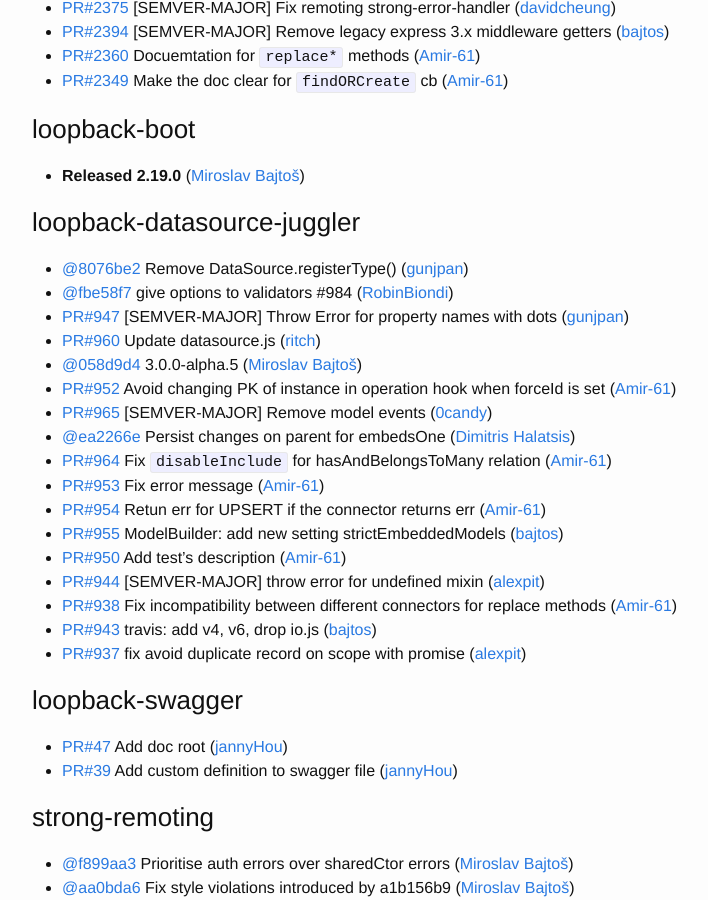
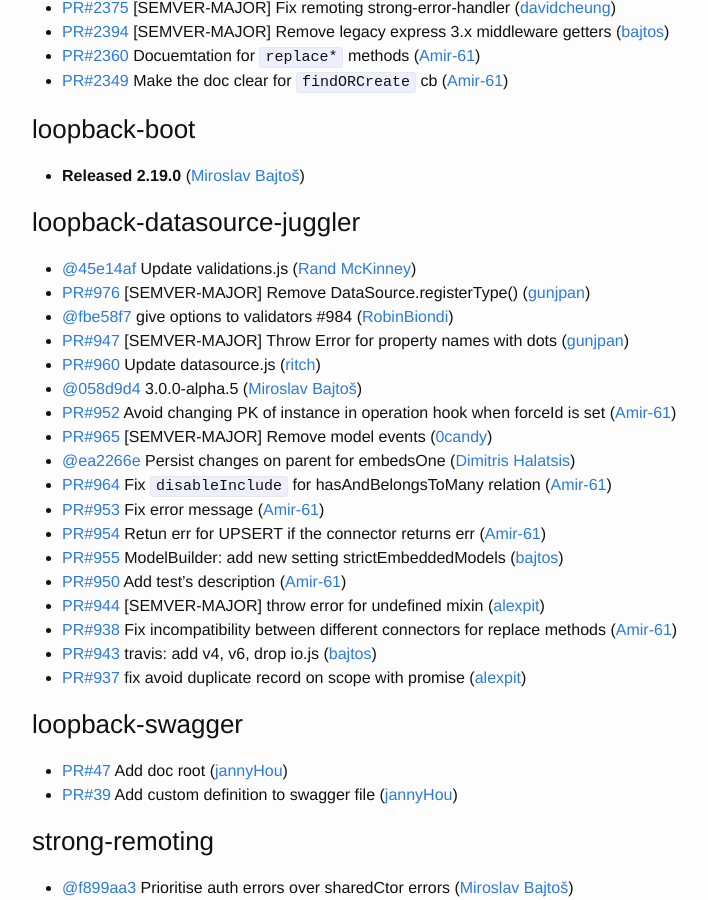
Before and after one commit to strongloop/loopback, a Jekyll site: the page built from index.md, in a window 1280 px wide and 900 px high, scrolled down 917 px. Shown: the whole window, without its empty margins (238-946 px from the left). Built offline with Jekyll 4.4.1, drawn with Linux system fonts in a browser that asks for light colours; some of the changed text lies outside the part shown.

Commit message:
Update changelog

```diff
--- a/index.md
+++ b/index.md
@@ -45,7 +45,8 @@
 
 
 ### loopback-datasource-juggler
- * [@8076be2](https://github.com/strongloop/loopback-datasource-juggler/commit/8076be2db1bf5d82dba17bc15ff3fd53ec14b37b) Remove DataSource.registerType() ([gunjpan](https://github.com/gunjpan))
+ * [@45e14af](https://github.com/strongloop/loopback-datasource-juggler/commit/45e14af4a981fcf376276babeb344ceac578186c) Update validations.js ([Rand McKinney](https://github.com/crandmck))
+ * [PR#976](https://github.com/strongloop/loopback-datasource-juggler/pull/976) [SEMVER-MAJOR] Remove DataSource.registerType() ([gunjpan](https://github.com/gunjpan))
  * [@fbe58f7](https://github.com/strongloop/loopback-datasource-juggler/commit/fbe58f7cf82b0a8e7e04afbaddea319fb7e8e8d1) give options to validators #984 ([RobinBiondi](https://github.com/robinbiondi))
  * [PR#947](https://github.com/strongloop/loopback-datasource-juggler/pull/947) [SEMVER-MAJOR] Throw Error for property names with dots ([gunjpan](https://github.com/gunjpan))
  * [PR#960](https://github.com/strongloop/loopback-datasource-juggler/pull/960) Update datasource.js ([ritch](https://github.com/ritch))
```
Also changed, not shown: other parts of index.md (+1 -1 lines).
